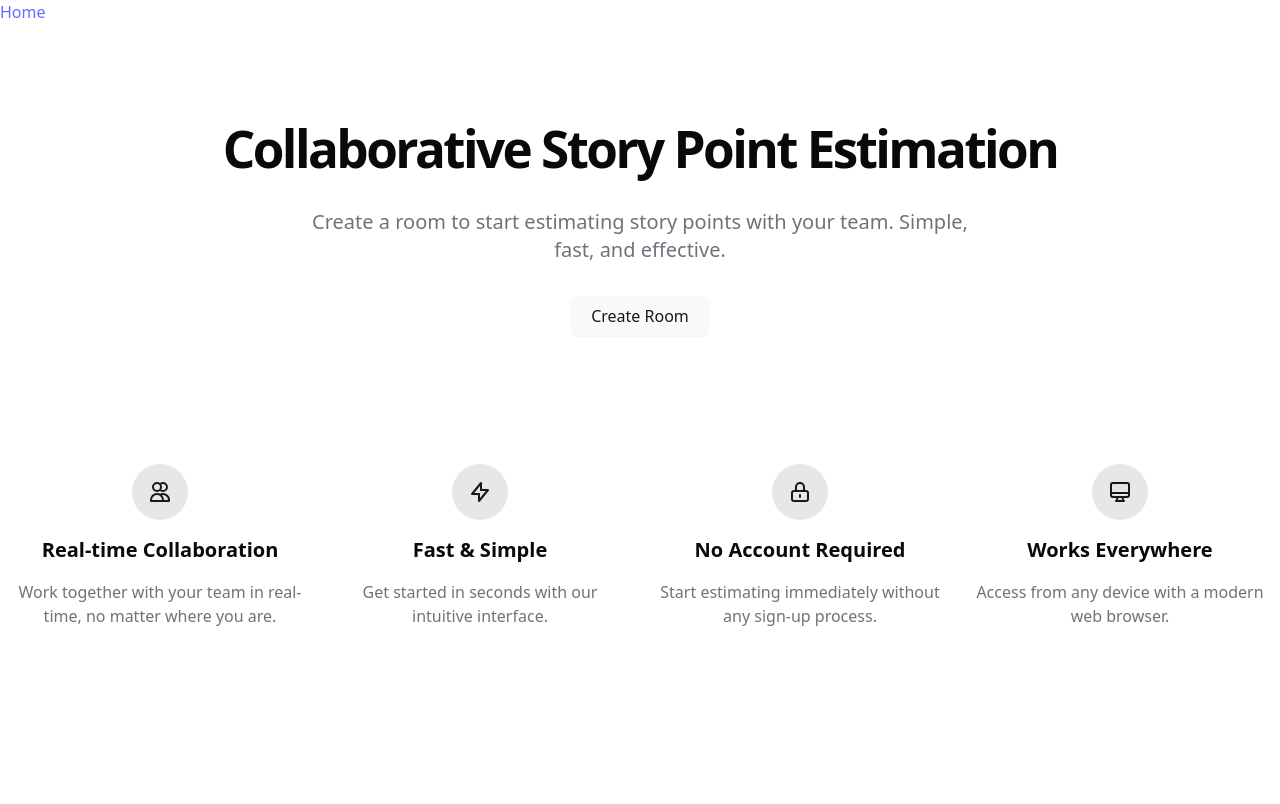
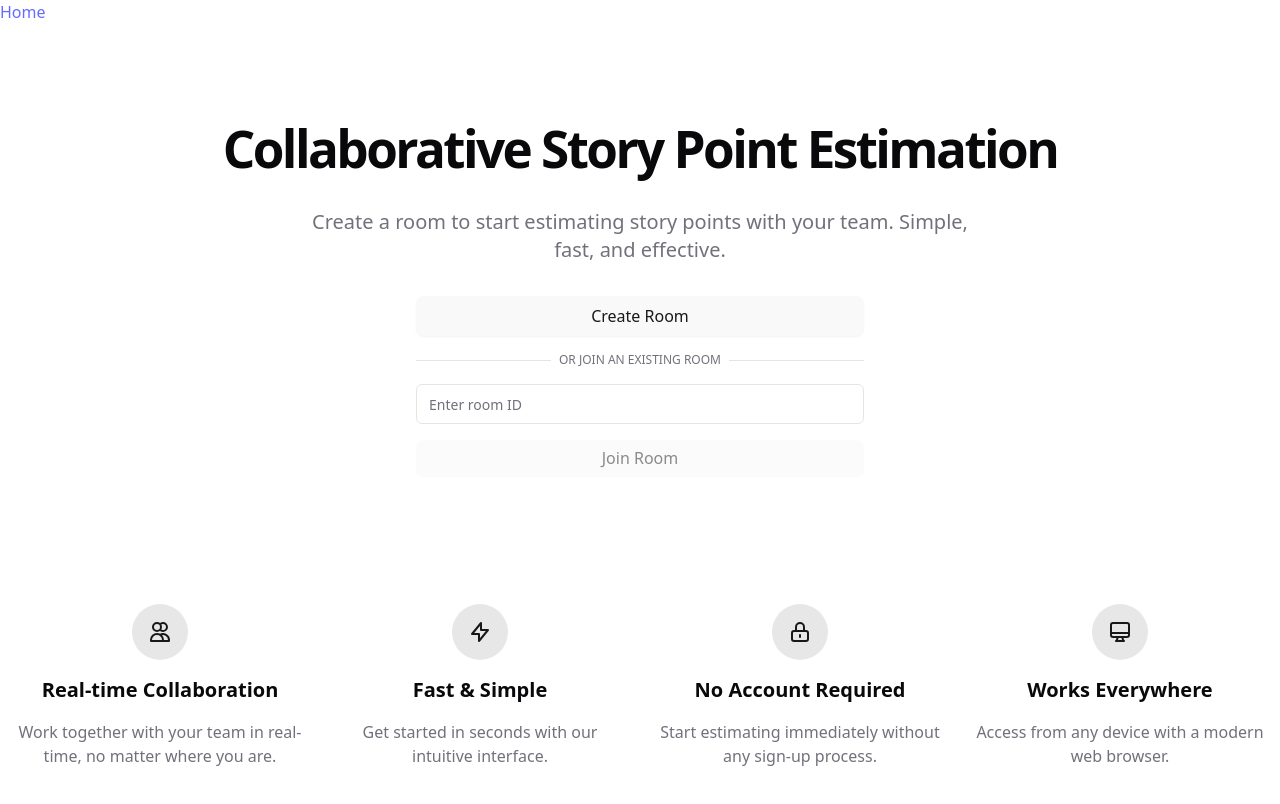
Before and after one commit to BasKiers/scrumpoker, a React (Vite) app in the folder apps/web-app/: page / in a window 1280 px wide. Shown: the top 804 px of the page. Built offline with nearby package versions, Linux system fonts and the light colour scheme.

Commit message:
feat: implement room joining with URL-safe validation

```diff
--- a/apps/web-app/src/pages/Home.tsx
+++ b/apps/web-app/src/pages/Home.tsx
@@ -1,14 +1,43 @@
-import React from 'react';
+import React, { useState } from 'react';
 import { useNavigate } from 'react-router-dom';
 import { Button } from '@/components/ui/button';
-import { nanoid } from 'nanoid';
+import { humanId } from 'human-id';
 
 const Home: React.FC = () => {
   const navigate = useNavigate();
+  const [joinRoomId, setJoinRoomId] = useState('');
+  const [error, setError] = useState('');
 
   const createRoom = () => {
-    const roomId = nanoid(10); // Generate a 10-character unique room ID
+    const roomId = humanId({
+      separator: '-',
+      capitalize: false,
+      adjectiveCount: 1,
+      addAdverb: true
+    });
     navigate(`/room/${roomId}`);
+  };
+
+  const handleJoinRoom = (e: React.FormEvent) => {
+    e.preventDefault();
+    setError('');
+
+    const trimmedRoomId = joinRoomId.trim();
+    if (!trimmedRoomId) {
+      setError('Please enter a room ID');
+      return;
+    }
+
+    const roomIdWithoutWhitespace = trimmedRoomId.replace(/\s+/g, '-');
+
+    // Validate that the room ID contains only URL-safe characters
+    const urlSafePattern = /^[a-zA-Z0-9\-_~.]+$/;
+    if (!urlSafePattern.test(roomIdWithoutWhitespace)) {
+      setError('Room ID can only contain letters, numbers, and the following characters: - _ ~ .');
+      return;
+    }
+
+    navigate(`/room/${roomIdWithoutWhitespace}`);
   };
 
   return (
@@ -21,13 +50,46 @@ const Home: React.FC = () => {
           <p className="max-w-[700px] text-muted-foreground text-lg sm:text-xl">
             Create a room to start estimating story points with your team. Simple, fast, and effective.
           </p>
+          <div className="flex flex-col items-center space-y-4 w-full max-w-md">
             <Button
               size="lg"
               onClick={createRoom}
-            className="text-lg px-8 py-6"
+              className="text-lg px-8 py-6 w-full"
             >
               Create Room
             </Button>
+            <div className="relative w-full">
+              <div className="absolute inset-0 flex items-center">
+                <span className="w-full border-t" />
+              </div>
+              <div className="relative flex justify-center text-xs uppercase">
+                <span className="bg-background px-2 text-muted-foreground">
+                  Or join an existing room
+                </span>
+              </div>
+            </div>
+            <form onSubmit={handleJoinRoom} className="w-full space-y-4">
+              <div className="flex flex-col space-y-2">
+                <input
+                  type="text"
+                  value={joinRoomId}
+                  onChange={(e) => setJoinRoomId(e.target.value)}
+                  placeholder="Enter room ID"
+                  className="flex h-10 w-full rounded-md border border-input bg-background px-3 py-2 text-sm ring-offset-background file:border-0 file:bg-transparent file:text-sm file:font-medium placeholder:text-muted-foreground focus-visible:outline-none focus-visible:ring-2 focus-visible:ring-ring focus-visible:ring-offset-2 disabled:cursor-not-allowed disabled:opacity-50"
+                />
+                {error && (
+                  <p className="text-sm text-destructive">{error}</p>
+                )}
+              </div>
+              <Button
+                type="submit"
+                className="w-full"
+                disabled={!joinRoomId.trim()}
+              >
+                Join Room
+              </Button>
+            </form>
+          </div>
         </section>
 
         <section className="grid grid-cols-1 md:grid-cols-2 lg:grid-cols-4 gap-8 py-16">
```
Also changed, not shown: 1 other file (tests, documents, lock files or other folders). Lines whose indentation alone changed are shown as unchanged.
